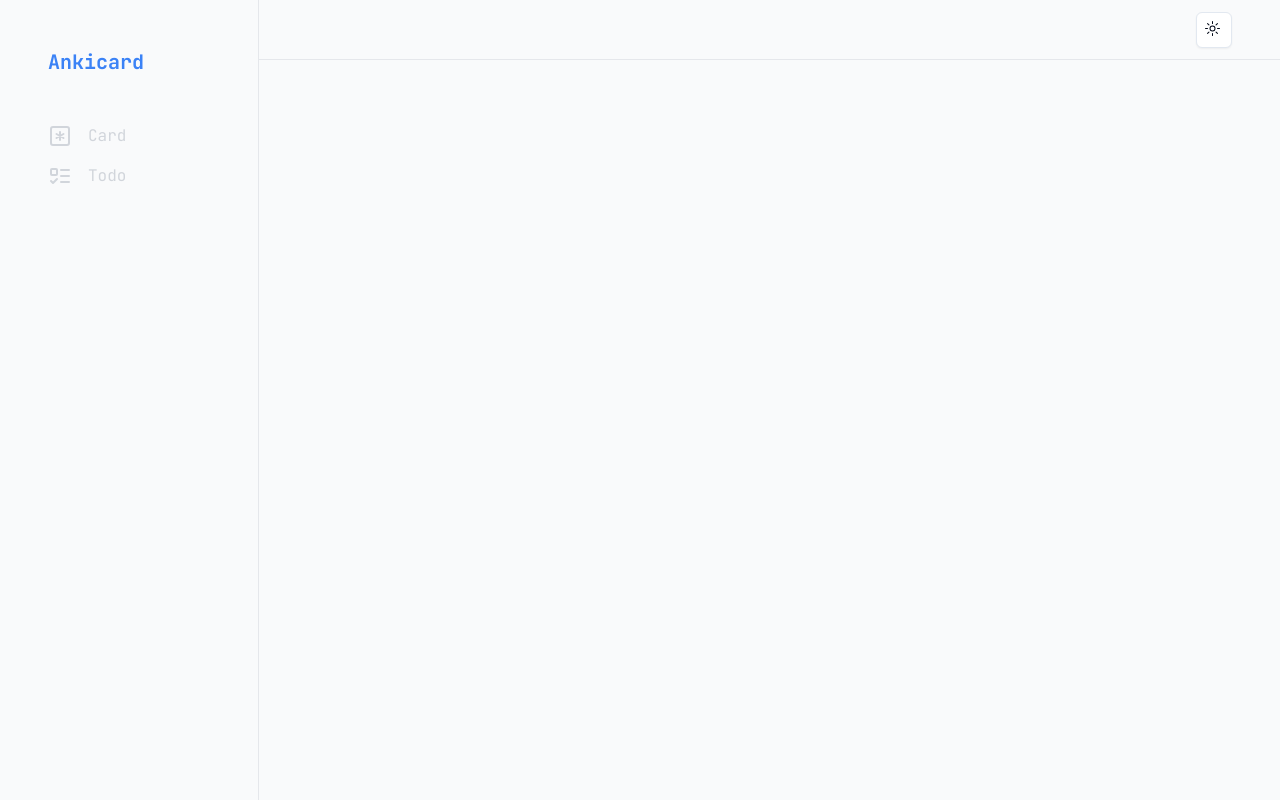
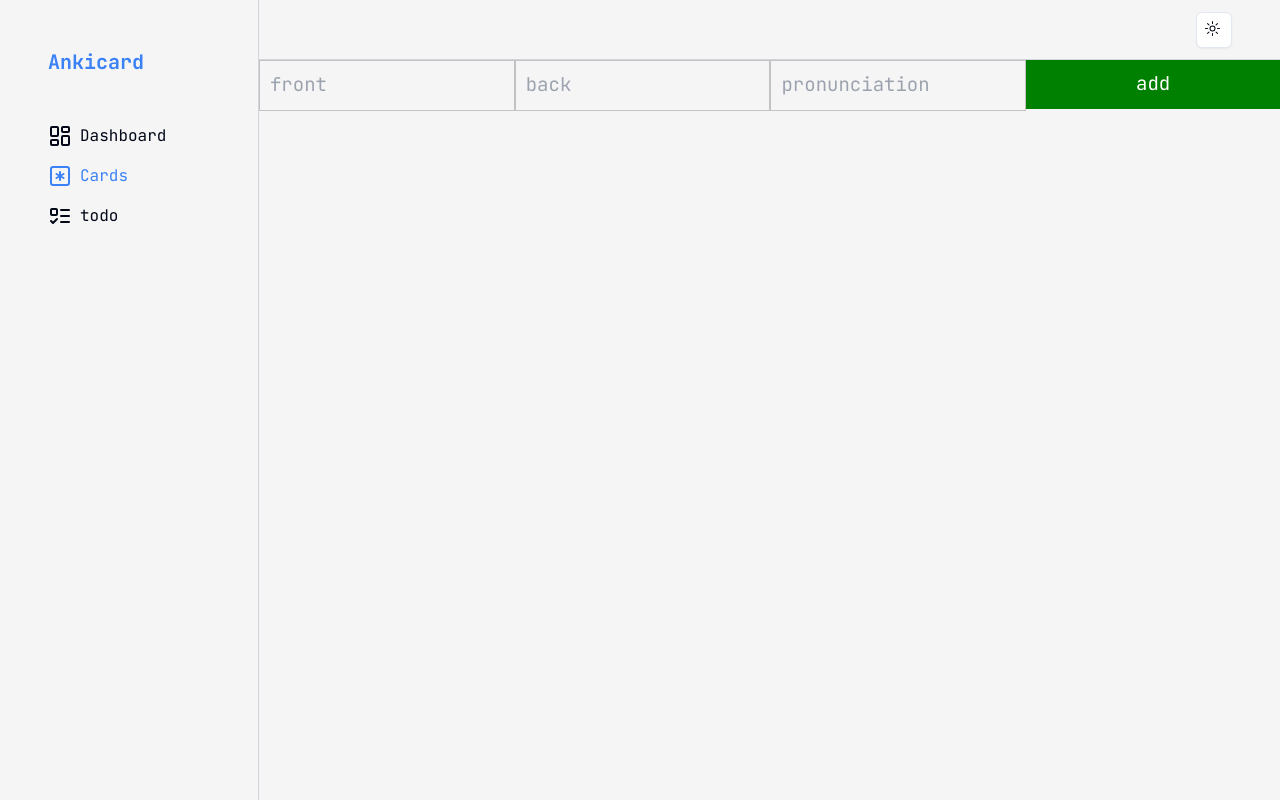
Before and after one commit to kamron9/anki-cards, a React (Vite) app: page /cards in a window 1280 px wide. Before the commit this address led to /dashboard. Built offline with nearby package versions, Linux system fonts and the light colour scheme; sample sign-in values are in the browser's storage.

Commit message:
some bug fixes

```diff
--- a/src/components/dashboard/Cards/Cards.tsx
+++ b/src/components/dashboard/Cards/Cards.tsx
@@ -22,15 +22,12 @@ const Cards = () => {
 		}
 	}, [])
 
-	useEffect(() => {
-		localStorage.setItem('cards', JSON.stringify(cards))
-	}, [cards])
-
 	const onAdd = () => {
 		const newCards = [
 			{ front, back, pronunciation, isReversed: false },
 			...cards,
 		]
+		localStorage.setItem('cards', JSON.stringify(newCards))
 		setCards(newCards)
 		setFront('')
 		setBack('')
--- /dev/null
+++ b/src/components/dashboard/Layout.tsx
@@ -0,0 +1,19 @@
+import { Outlet } from 'react-router-dom'
+import BottomMenu from './Menu/BottomMenu'
+import Sidebar from './Menu/Sidebar'
+import TopHeader from './Menu/TopHeader'
+
+const Layout = () => {
+	return (
+		<div className='flex w-full'>
+			<Sidebar />
+			<div className='w-full'>
+				<TopHeader />
+				<Outlet />
+			</div>
+			<BottomMenu />
+		</div>
+	)
+}
+
+export default Layout
--- /dev/null
+++ b/src/components/dashboard/Menu/BottomMenu.tsx
@@ -0,0 +1,21 @@
+import { privateRoutes } from '@/utils/routes'
+import { NavLink } from 'react-router-dom'
+
+const BottomMenu = () => {
+	return (
+		<div className='fixed block md:hidden w-full left-0 bottom-0 border-t border-gray-300 dark:border-gray-700 bg-[var(--layout-light)] dark:bg-[var(--layout-dark)]'>
+			<ul className='flex items-center justify-between px-4 py-2'>
+				{privateRoutes.map(route => (
+					<li key={route.id}>
+						<NavLink to={route.path}>
+							<div className='flex justify-center'>{route.icon}</div>
+							<span>{route.title}</span>
+						</NavLink>
+					</li>
+				))}
+			</ul>
+		</div>
+	)
+}
+
+export default BottomMenu
--- /dev/null
+++ b/src/components/dashboard/Menu/Sidebar.tsx
@@ -0,0 +1,28 @@
+import { privateRoutes } from '@/utils/routes'
+import { NavLink } from 'react-router-dom'
+
+const Sidebar = () => {
+	return (
+		<aside className='w-[300px] hidden md:block border-r h-screen border-gray-300 dark:border-gray-700 p-12'>
+			{/* logo */}
+			<div>
+				<h2 className='text-blue-500 font-bold text-xl'>Ankicard</h2>
+			</div>
+			{/* navigation */}
+			<nav className='mt-12'>
+				<ul className='space-y-4'>
+					{privateRoutes.map(route => (
+						<li key={route.id}>
+							<NavLink to={route.path} className='flex items-center space-x-2'>
+								{route.icon}
+								<span>{route.title}</span>
+							</NavLink>
+						</li>
+					))}
+				</ul>
+			</nav>
+		</aside>
+	)
+}
+
+export default Sidebar
--- a/src/components/dashboard/TopHeader/TopHeader.tsx
+++ b/src/components/dashboard/Menu/TopHeader.tsx
@@ -5,7 +5,7 @@ const TopHeader = () => {
 	console.log(user)
 
 	return (
-		<div className='w-full h-[60px] border-b p-4 flex justify-end items-center border-gray-200 dark:border-gray-700'>
+		<div className='w-full h-[60px] border-b p-4 flex justify-end items-center border-gray-300 dark:border-gray-700'>
 			<div className='flex gap-4 items-center'>
 				<ThemeSwitcher />
 				<div className='mr-4 font-semibold'>{user.full_name}</div>
--- a/src/components/dashboard/Sidebar/Sidebar.tsx
+++ /dev/null
@@ -1,39 +0,0 @@
-import CardIcon from '@/assets/icons/CardIcon'
-import TodoIcon from '@/assets/icons/TodoIcon'
-import { NavLink } from 'react-router-dom'
-
-const Sidebar = () => {
-	return (
-		<aside className='w-[300px] border-r h-screen border-gray-200 dark:border-gray-700 p-12'>
-			{/* logo */}
-			<div>
-				<h2 className='text-blue-500 font-bold text-xl'>Ankicard</h2>
-			</div>
-			{/* navigation */}
-			<nav className='mt-12'>
-				<ul className='space-y-4'>
-					<li>
-						<NavLink
-							to='/dashboard/cards'
-							className='flex items-center space-x-4 text-gray-300'
-						>
-							<CardIcon className='w-6 h-6' />
-							<span>Card</span>
-						</NavLink>
-					</li>
-					<li>
-						<NavLink
-							to='/dashboard/todo'
-							className='flex items-center space-x-4 text-gray-300'
-						>
-							<TodoIcon className='w-6 h-6' />
-							<span>Todo</span>
-						</NavLink>
-					</li>
-				</ul>
-			</nav>
-		</aside>
-	)
-}
-
-export default Sidebar
--- a/src/components/dashboard/index.tsx
+++ b/src/components/dashboard/index.tsx
@@ -1,17 +1,5 @@
-import { Outlet } from 'react-router-dom'
-import Sidebar from './Sidebar/Sidebar'
-import TopHeader from './TopHeader/TopHeader'
-
 const Dashboard = () => {
-	return (
-		<div className='flex'>
-			<Sidebar />
-			<div className='w-full'>
-				<TopHeader />
-				<Outlet />
-			</div>
-		</div>
-	)
+	return <div>dashboard</div>
 }
 
 export default Dashboard
--- a/src/index.css
+++ b/src/index.css
@@ -3,8 +3,13 @@
 @tailwind components;
 @tailwind utilities;
 
+:root {
+	--layout-light: #f5f5f5;
+	--layout-dark: #1a202c;
+}
+
 html.light body {
-	background-color: #f9fafb;
+	background-color: #f5f5f5;
 }
 html.dark body {
 	background-color: #1a202c;
--- a/src/routes/index.tsx
+++ b/src/routes/index.tsx
@@ -1,3 +1,4 @@
+import Layout from '@/components/dashboard/Layout'
 import { useAuth } from '@/context/AuthProvider'
 import AuthPage from '@/pages/Auth'
 import CardsPage from '@/pages/Cards'
@@ -9,8 +10,6 @@ import { useEffect } from 'react'
 import { Route, Routes, useLocation, useNavigate } from 'react-router-dom'
 
 const Routers = () => {
-	const token = localStorage.getItem('token')
-
 	const navigate = useNavigate()
 	const location = useLocation()
 	const { isAuthenticated } = useAuth()
@@ -24,12 +23,13 @@ const Routers = () => {
 		) {
 			navigate('/', { replace: true })
 		} else if (
-			isAuthenticated ||
-			location.pathname === '/' ||
+			(isAuthenticated && location.pathname === '/') ||
 			location.pathname === '/signin' ||
 			location.pathname === '/signup'
 		) {
-			navigate('/dashboard', { replace: true })
+			navigate('/dashboard')
+		} else {
+			return
 		}
 	}, [isAuthenticated])
 
@@ -37,9 +37,10 @@ const Routers = () => {
 		<>
 			{isAuthenticated ? (
 				<Routes>
-					<Route path='/dashboard' element={<DashboardPage />}>
-						<Route path='cards' element={<CardsPage />} />
-						<Route path='todo' element={<TodoPage />} />
+					<Route element={<Layout />}>
+						<Route path='/dashboard' element={<DashboardPage />} />
+						<Route path='/cards' element={<CardsPage />} />
+						<Route path='/todo' element={<TodoPage />} />
 					</Route>
 				</Routes>
 			) : (
--- a/src/utils/routes.tsx
+++ b/src/utils/routes.tsx
@@ -3,6 +3,7 @@ import Cards from '@/pages/Cards'
 import Dashboard from '@/pages/Dashboard'
 import Home from '@/pages/Home'
 import Todo from '@/pages/Todo.tsx'
+import { LayoutDashboard, ListTodo, SquareAsterisk } from 'lucide-react'
 
 interface Routes {
 	id: number
@@ -17,7 +18,7 @@ interface PublicRoutes {
 	path: string
 	element: JSX.Element
 	isprivate: boolean
-	children: Routes[]
+	icon: JSX.Element
 }
 
 export const publicRoutes: Routes[] = [
@@ -52,13 +53,15 @@ export const privateRoutes: PublicRoutes[] = [
 		path: '/dashboard',
 		element: <Dashboard />,
 		isprivate: true,
-		children: [
+		icon: <LayoutDashboard />,
+	},
 	{
 		id: 3,
 		title: 'Cards',
 		path: 'cards',
 		element: <Cards />,
 		isprivate: true,
+		icon: <SquareAsterisk />,
 	},
 	{
 		id: 4,
@@ -66,7 +69,6 @@ export const privateRoutes: PublicRoutes[] = [
 		path: 'todo',
 		element: <Todo />,
 		isprivate: true,
-			},
-		],
+		icon: <ListTodo />,
 	},
 ]
```
Lines whose indentation alone changed are shown as unchanged.
